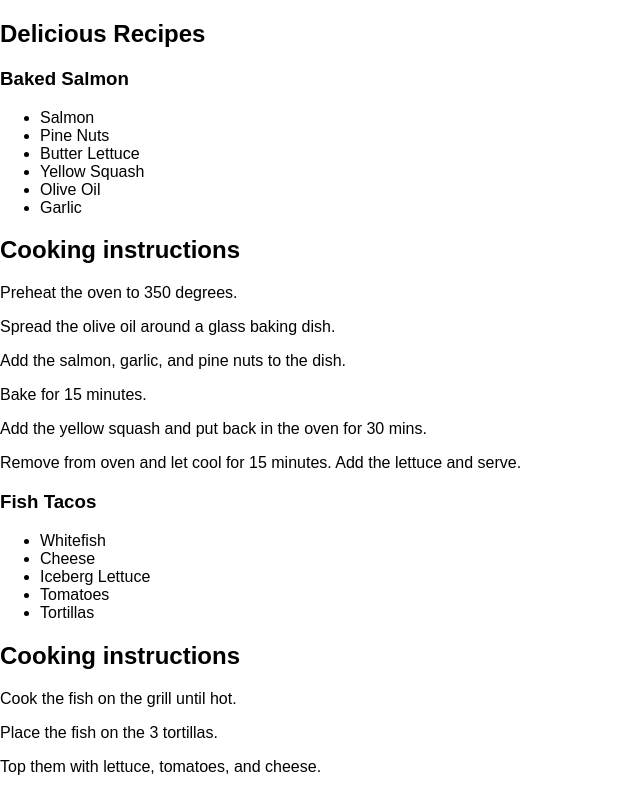
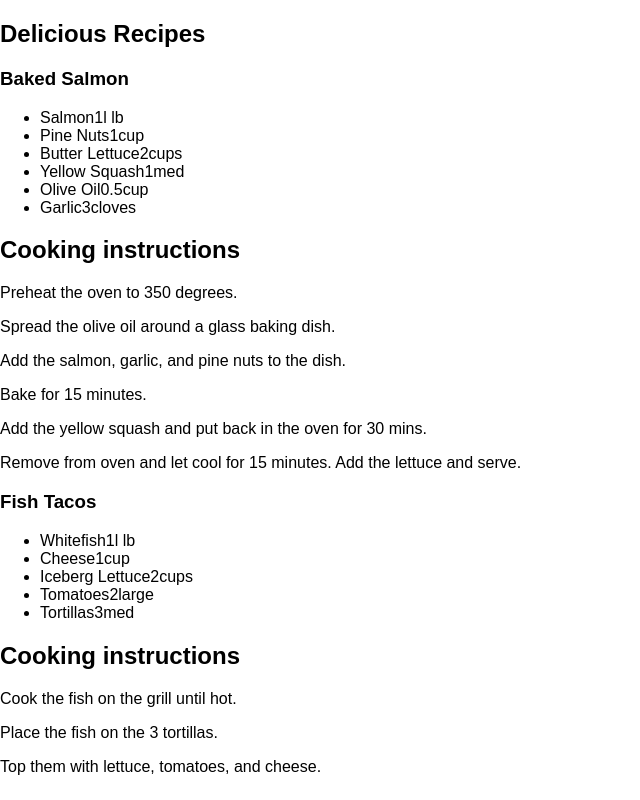
Before and after one commit to vishalsanfran/react_tut, a React (Create React App) app: page / in a window 1280 px wide. Shown: the whole page, without its empty margins (0-640 px from the left). Built offline with nearby package versions, Linux system fonts and the light colour scheme.

Commit message:
modular ingredients, list

```diff
--- a/src/App.js
+++ b/src/App.js
@@ -1,14 +1,11 @@
 import React from 'react';
 import Instructions from './Instructions';
+import IngredientsList from './IngredientsList';
 
 const Recipe = ({ name, ingredients, steps }) =>
     <section id={name.toLowerCase().replace(/ /g, "-")}>
         <h1>{name}</h1>
-        <ul className="ingredients">
-            {ingredients.map((ingredient, i) =>
-                <li key={i}>{ingredient.name}</li>
-            )}
-        </ul>
+        <IngredientsList ingredients={ingredients} />
         <Instructions title="Cooking instructions" steps={steps} />
    </section>
 
--- /dev/null
+++ b/src/Ingredient.js
@@ -0,0 +1,10 @@
+import React from 'react';
+
+const Ingredient = ({name, amount, measurement}) =>
+<li>
+  <span className="name">{name}</span>
+  <span className="amount">{amount}</span>
+  <span className="measurement">{measurement}</span>
+</li>
+
+export default Ingredient;
--- /dev/null
+++ b/src/IngredientsList.js
@@ -0,0 +1,11 @@
+import React from 'react';
+import Ingredient from './Ingredient';
+
+const IngredientsList = ({ingredients}) =>
+<ul className="ingredients">
+  {ingredients.map((ingredient, idx) =>
+    <Ingredient key={idx} {...ingredient} />
+  )}
+</ul>
+
+export default IngredientsList;
--- a/src/Instructions.js
+++ b/src/Instructions.js
@@ -1,4 +1,5 @@
 import React from 'react';
+
 const Instructions = ({title, steps}) =>
 <section className="instructions">
     <h2>{title}</h2>
@@ -7,4 +8,4 @@ const Instructions = ({title, steps}) =>
     )}
 </section>
 
-export default Instructions
+export default Instructions;
```
